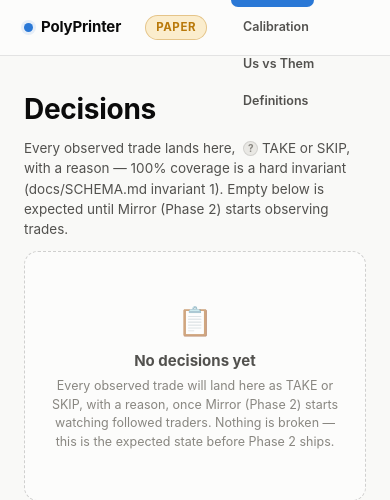
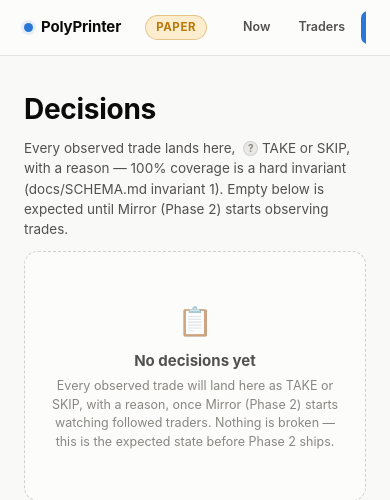
Before and after one commit to ibrahimzaraket/polyprinter, a Flask app: page /decisions in a window 390 px wide. Shown: the top 500 px of the page. Run offline with Flask 3, Linux system fonts and the light colour scheme; data comes from the database, SQL or seed files in the repository; data that the repository does not hold is empty.

Commit message:
Fix real root cause of sticky table headers overlapping row 1
The previous "fix" (eef1bf2) addressed a real but secondary bug
(border-collapse + sticky). The actual cause, confirmed by rendering
the page in headless Chromium and screenshotting it (not just curl'ing
markup — this class of bug is invisible to that): `.table-wrap {
overflow-x: auto }` triggers a CSS Overflow spec rule where, if one
axis is non-`visible` and the other isn't set, the other is silently
upgraded from `visible` to `auto` too. That makes table-wrap itself a
scroll container, which becomes the sticky positioning reference for
`th { position: sticky; top: 56px }` instead of the page viewport — so
the header was sticking 56px below table-wrap's OWN top edge, landing
directly on row 1, on every page load, with zero scrolling required
(reproduced and confirmed via screenshot before and after).

Fixed by making that reframing intentional: table-wrap now has a
bounded `max-height: 70vh` and scrolls both axes as one self-contained
unit, with `th { top: 0 }` — a correct, consistent reference instead of
a guess at an unrelated ancestor's height. Bonus: the 231-row traders
table no longer makes the whole page enormous.

Also (defensive, same file): header's nav used `flex-wrap: wrap` with
the header itself fixed at `height: 56px` — on a narrow viewport (a
phone over the Tailscale tunnel, an unmaximized window) the nav could
wrap to a second line that silently overflowed the fixed-height sticky
header box, which — given the header's z-index sits above the table's
— could itself paint over content below. Switched nav to horizontal
scroll instead of wrap so the header height is never in question.

Verified visually this time: headless Chromium screenshots of
/traders, a trader detail page, and /definitions, before and after,
plus a clean full driver.sh run (9/9 pytest) with the live 231-trader
db intact afterward.

Co-Authored-By: Claude Sonnet 5 <noreply@anthropic.com>

```diff
--- a/polyprinter/dashboard/templates/base.html
+++ b/polyprinter/dashboard/templates/base.html
@@ -110,6 +110,7 @@
     top: 0;
     z-index: 20;
     backdrop-filter: saturate(1.4) blur(6px);
+    overflow: hidden;
   }
   header .brand {
     font-weight: 750;
@@ -119,6 +120,7 @@
     align-items: center;
     gap: var(--sp-2);
     white-space: nowrap;
+    flex: none;
   }
   header .brand .dot {
     width: 9px; height: 9px; border-radius: 50%;
@@ -135,8 +137,16 @@
     color: var(--warning);
     border: 1px solid color-mix(in srgb, var(--warning) 35%, transparent);
     white-space: nowrap;
+    flex: none;
   }
-  nav { display: flex; gap: var(--sp-1); flex-wrap: wrap; }
+  /* nowrap + horizontal scroll, not flex-wrap — header has a fixed
+     height (its sticky `top: 56px` offset for table theads below
+     depends on that), and a wrapped nav used to overflow that fixed
+     box silently. header's own `overflow: hidden` is a backstop; this
+     is the actual fix, since hidden alone would just make wrapped
+     links unreachable. */
+  nav { display: flex; gap: var(--sp-1); flex-wrap: nowrap; overflow-x: auto; scrollbar-width: none; min-width: 0; flex: 1 1 auto; }
+  nav::-webkit-scrollbar { display: none; }
   nav a {
     color: var(--text-2);
     text-decoration: none;
@@ -145,6 +155,8 @@
     padding: 7px 12px;
     border-radius: var(--radius-sm);
     transition: background 0.12s ease, color 0.12s ease;
+    flex: none;
+    white-space: nowrap;
   }
   nav a:hover { color: var(--text); background: var(--surface-2); text-decoration: none; }
   nav a.active { color: var(--accent-ink); background: var(--accent); }
@@ -213,8 +225,23 @@
   .badge-neutral { background: var(--surface-2); color: var(--text-2); border-color: var(--border); }
   .badge-accent { background: var(--accent-wash); color: var(--accent); border-color: color-mix(in srgb, var(--accent) 30%, transparent); }
 
-  /* ── Tables ── */
-  .table-wrap { overflow-x: auto; border: 1px solid var(--border); border-radius: var(--radius-md); background: var(--surface); box-shadow: var(--shadow-sm); }
+  /* ── Tables ──
+     .table-wrap sets `overflow-x: auto` for wide tables — but per the
+     CSS overflow spec, when one axis is non-`visible` and the other
+     isn't set, the other is silently upgraded from `visible` to `auto`
+     too. That makes table-wrap itself a scroll container, which becomes
+     the sticky positioning reference for any sticky descendant instead
+     of the page viewport — so `th { position: sticky; top: 56px }` was
+     sticking 56px below table-wrap's OWN top edge, not the page
+     header's bottom edge, landing on top of row 1 on every load, no
+     scrolling required. Fixed by making that reframing intentional
+     instead of accidental: give table-wrap a bounded height and let it
+     scroll both axes as one self-contained unit, with the header
+     sticking to `top: 0` of that same box — a correct, consistent
+     reference instead of a guess at an unrelated ancestor's height.
+     Bonus: long tables (231+ traders) no longer make the whole page
+     enormous. */
+  .table-wrap { overflow: auto; max-height: 70vh; border: 1px solid var(--border); border-radius: var(--radius-md); background: var(--surface); box-shadow: var(--shadow-sm); }
   /* border-collapse: separate (not collapse) is required here — a
      collapsed border shared between a sticky <th> and the first <tr>
      paints as part of whichever cell repaints last under `position:
@@ -230,7 +257,7 @@
     text-transform: uppercase;
     letter-spacing: 0.05em;
     position: sticky;
-    top: 56px;
+    top: 0;
     z-index: 5;
     background: var(--surface-2);
     border-bottom: none;
```
